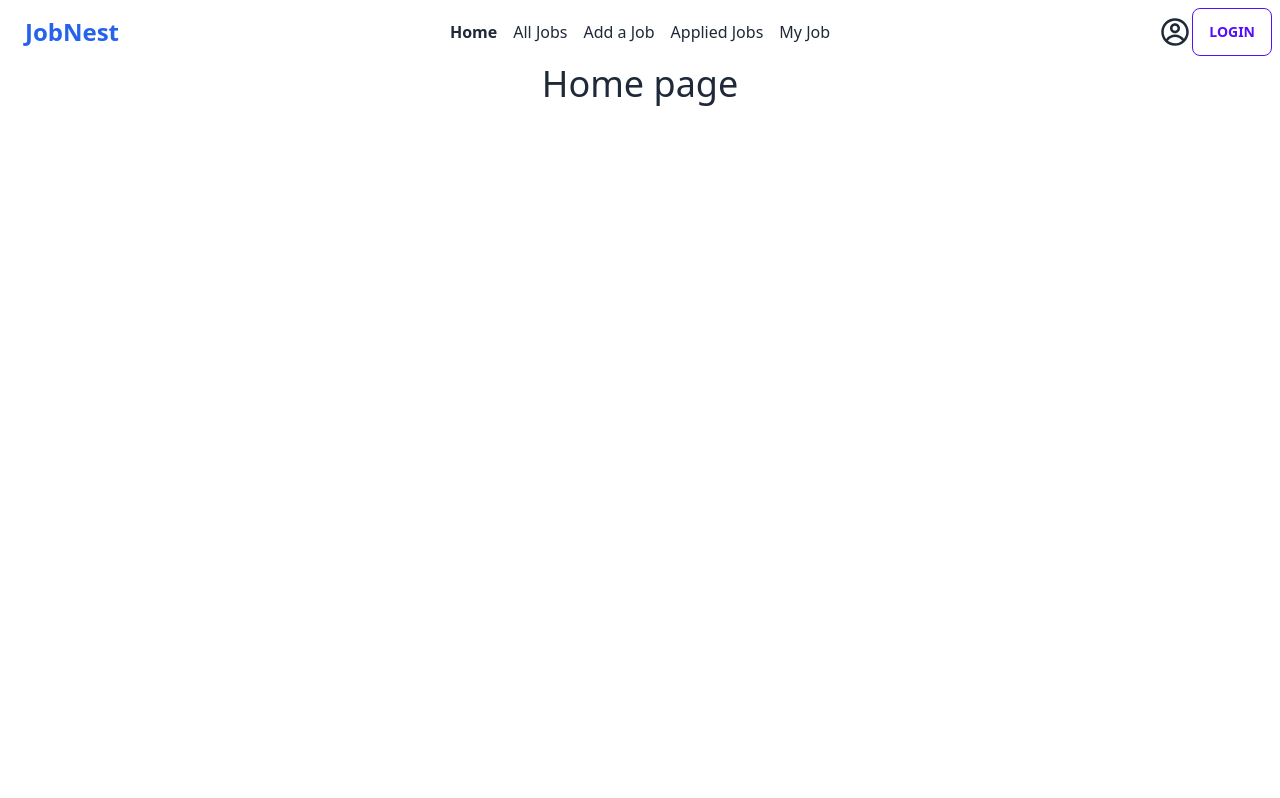
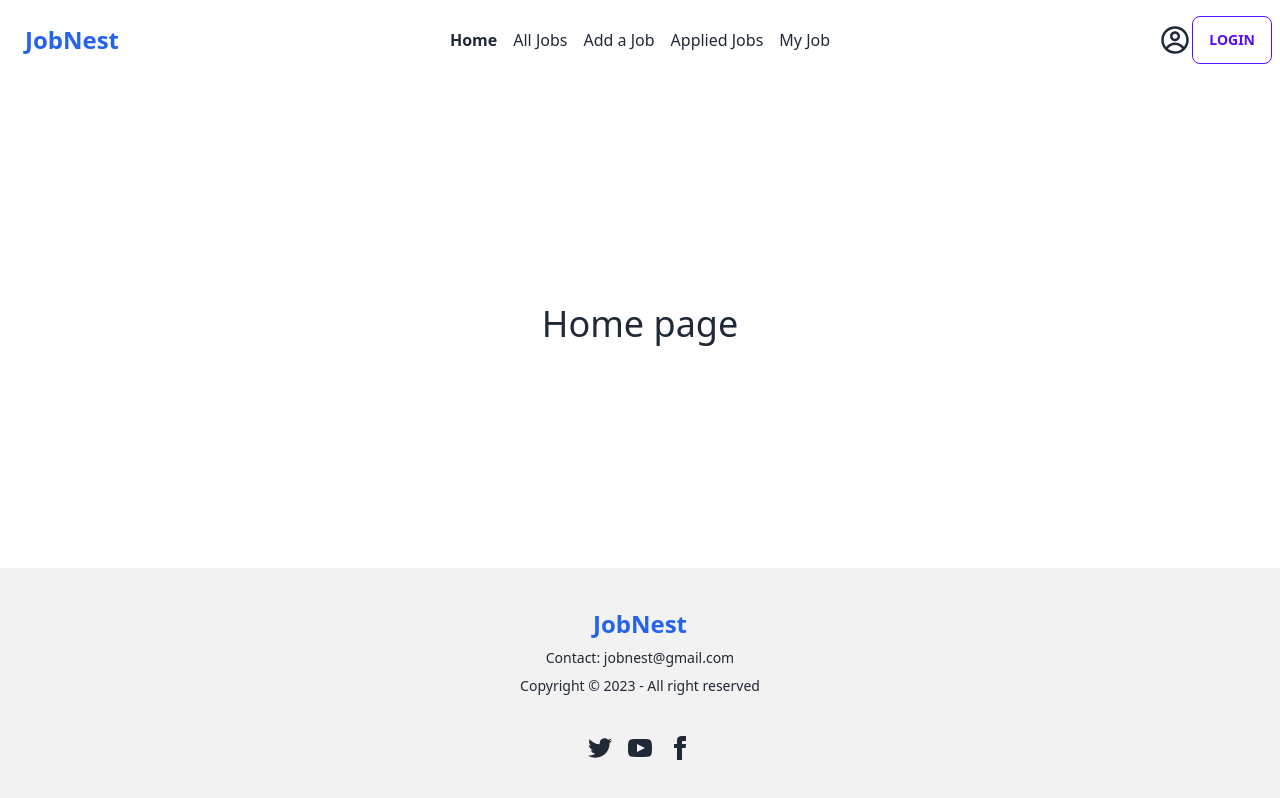
Before and after one commit to shimu-7/jobnest-client, a React (Vite) app: page / in a window 1280 px wide. Built offline with nearby package versions, Linux system fonts and the light colour scheme.

Commit message:
login and registration page created

```diff
--- a/src/layout/Root.jsx
+++ b/src/layout/Root.jsx
@@ -1,16 +1,28 @@
 import { Outlet } from "react-router-dom";
+import NavBar from "../shared/NavBar";
+import Footer from "../shared/Footer";
+
 
 
 const Root = () => {
     return (
-        <div className="bg-base-50">
+        <div className="bg-base-50 min-h-screen flex flex-col">
 
-                <div >
 
-                    <Outlet></Outlet>
+                <div className="mb-auto w-full">
+                <NavBar></NavBar>
+                </div>
+                <Outlet></Outlet>
 
-                </div>
-            </div>
+
+               <div className="mt-auto">
+               <Footer></Footer>
+               </div>
+
+
+
+
+        </div>
     );
 };
 
--- a/src/pages/ErrorPage.jsx
+++ b/src/pages/ErrorPage.jsx
@@ -8,7 +8,7 @@
             <div className="flex justify-center items-center min-h-screen">
                 <div className="text-center">
 
-                    <img className="text-5xl" src="https://encrypted-tbn0.gstatic.com/images?q=tbn:ANd9GcSTxe6nQDQTbrY_P_gJDZHy3YW__RljBqd-u1HGh8lYDuHSSZeY77IzR7Gr6J2oM2NC0LQ&usqp=CAU" alt="" />
+                    <img className="text-7xl" src="https://encrypted-tbn0.gstatic.com/images?q=tbn:ANd9GcSTxe6nQDQTbrY_P_gJDZHy3YW__RljBqd-u1HGh8lYDuHSSZeY77IzR7Gr6J2oM2NC0LQ&usqp=CAU" alt="" />
 
 
                     <button className="btn btn-active btn-accent p-2 rounded-lg my-5"><Link to="/">Go Back</Link></button>
--- a/src/pages/Home.jsx
+++ b/src/pages/Home.jsx
@@ -1,10 +1,12 @@
-import NavBar from "../shared/NavBar";
+
 
 const Home = () => {
     return (
         <div>
-            <NavBar></NavBar>
             <h2 className="text-4xl text-center">Home page</h2>
+
+
+
         </div>
     );
 };
--- /dev/null
+++ b/src/pages/LogIn.jsx
@@ -0,0 +1,61 @@
+import { Link } from "react-router-dom";
+
+
+const LogIn = () => {
+    const handleLogin = e => {
+        e.preventDefault();
+        const email = e.target.email.value;
+        const pass = e.target.password.value;
+        console.log(email, pass);
+    }
+
+    const handleGoogleLogIn = e => {
+        e.preventDefault();
+    }
+    return (
+        <div>
+
+
+            <div className="hero min-h-screen ">
+
+                <div className="hero-content flex-col">
+
+                    <div className="card flex-shrink-0 w-full max-w-sm shadow-2xl mx-8">
+
+                        <h1 className="text-4xl font-bold text-center my-5">Login now!</h1>
+                        <form onSubmit={handleLogin} className="card-body">
+                            <div className="form-control">
+                                <label className="label">
+                                    <span className="label-text">Email</span>
+                                </label>
+                                <input type="email" placeholder="email" className="input input-bordered" name="email" required />
+                            </div>
+                            <div className="form-control">
+                                <label className="label">
+                                    <span className="label-text">Password</span>
+                                </label>
+                                <input type="password" placeholder="password" className="input input-bordered" name="password" required />
+                                <label className="label">
+                                    <a href="#" className="label-text-alt link link-hover">Forgot password?</a>
+                                </label>
+                            </div>
+                            <div className="form-control mt-6">
+                                <button className="btn bg-pink-700 text-white border py-2 rounded-lg ">Login</button>
+                            </div>
+                            <p className="text-center">or</p>
+                            <button onClick={handleGoogleLogIn} className="btn-outline  border py-2 rounded-lg"> <Link to="/">Continue with <span className="font-bold text-xl">Google</span></Link></button>
+
+                            <p>Don't have an Account?<Link to="/register" className="text-red-700 font-medium">Register</Link>  </p>
+
+                        </form>
+
+
+                    </div>
+                </div>
+            </div>
+
+        </div>
+    );
+};
+
+export default LogIn;
--- /dev/null
+++ b/src/pages/Register.jsx
@@ -0,0 +1,59 @@
+import { Link } from "react-router-dom";
+
+
+const Register = () => {
+    const handleRegister = e =>{
+        e.preventDefault();
+    }
+    return (
+        <div>
+            <div className="hero min-h-screen ">
+
+                <div className="hero-content flex-col">
+
+                    <div className="card flex-shrink-0 w-full max-w-sm shadow-2xl bg-slate-100 mx-8">
+
+                        <h1 className="text-4xl font-bold text-center my-5">Please Register</h1>
+                        <form onSubmit={handleRegister} className="card-body">
+                            <div className="form-control">
+                                <label className="label">
+                                    <span className="label-text">User Name</span>
+                                </label>
+                                <input type="text" placeholder="User Name" className="input input-bordered" name="name" required />
+                            </div>
+                            <div className="form-control">
+                                <label className="label">
+                                    <span className="label-text">Photo URL</span>
+                                </label>
+                                <input type="text" placeholder="Photo URL" className="input input-bordered" name="photo" />
+                            </div>
+                            <div className="form-control">
+                                <label className="label">
+                                    <span className="label-text">Email</span>
+                                </label>
+                                <input type="email" placeholder="email" className="input input-bordered" name="email" required />
+                            </div>
+                            <div className="form-control">
+                                <label className="label">
+                                    <span className="label-text">Password</span>
+                                </label>
+                                <input type="password" placeholder="password" className="input input-bordered" name="password" required />
+                                <label className="label">
+                                    <a href="#" className="label-text-alt link link-hover">Forgot password?</a>
+                                </label>
+                            </div>
+                            <div className="form-control mt-6">
+                                <button className="btn bg-pink-700 text-white">Register</button>
+                            </div>
+                            <p>Already have an account!!! Please <Link to="/login" className="text-red-700 font-medium">Login</Link></p>
+                        </form>
+
+                    </div>
+
+                </div>
+            </div>
+        </div>
+    );
+};
+
+export default Register;
--- /dev/null
+++ b/src/shared/Footer.jsx
@@ -0,0 +1,27 @@
+
+
+const Footer = () => {
+    return (
+
+            <footer className="footer footer-center p-10 bg-base-200">
+                <aside>
+
+                    <p className="font-bold text-2xl text-blue-600">
+                        JobNest
+                    </p>
+                    <p>Contact: jobnest@gmail.com</p>
+                    <p>Copyright © 2023 - All right reserved</p>
+                </aside>
+                <nav>
+                    <div className="grid grid-flow-col gap-4">
+                        <a><svg xmlns="http://www.w3.org/2000/svg" width="24" height="24" viewBox="0 0 24 24" className="fill-current"><path d="M24 4.557c-.883.392-1.832.656-2.828.775 1.017-.609 1.798-1.574 2.165-2.724-.951.564-2.005.974-3.127 1.195-.897-.957-2.178-1.555-3.594-1.555-3.179 0-5.515 2.966-4.797 6.045-4.091-.205-7.719-2.165-10.148-5.144-1.29 2.213-.669 5.108 1.523 6.574-.806-.026-1.566-.247-2.229-.616-.054 2.281 1.581 4.415 3.949 4.89-.693.188-1.452.232-2.224.084.626 1.956 2.444 3.379 4.6 3.419-2.07 1.623-4.678 2.348-7.29 2.04 2.179 1.397 4.768 2.212 7.548 2.212 9.142 0 14.307-7.721 13.995-14.646.962-.695 1.797-1.562 2.457-2.549z"></path></svg></a>
+                        <a><svg xmlns="http://www.w3.org/2000/svg" width="24" height="24" viewBox="0 0 24 24" className="fill-current"><path d="M19.615 3.184c-3.604-.246-11.631-.245-15.23 0-3.897.266-4.356 2.62-4.385 8.816.029 6.185.484 8.549 4.385 8.816 3.6.245 11.626.246 15.23 0 3.897-.266 4.356-2.62 4.385-8.816-.029-6.185-.484-8.549-4.385-8.816zm-10.615 12.816v-8l8 3.993-8 4.007z"></path></svg></a>
+                        <a><svg xmlns="http://www.w3.org/2000/svg" width="24" height="24" viewBox="0 0 24 24" className="fill-current"><path d="M9 8h-3v4h3v12h5v-12h3.642l.358-4h-4v-1.667c0-.955.192-1.333 1.115-1.333h2.885v-5h-3.808c-3.596 0-5.192 1.583-5.192 4.615v3.385z"></path></svg></a>
+                    </div>
+                </nav>
+            </footer>
+
+    );
+};
+
+export default Footer;
--- a/src/shared/NavBar.jsx
+++ b/src/shared/NavBar.jsx
@@ -1,4 +1,4 @@
-import { NavLink } from "react-router-dom";
+import { Link, NavLink } from "react-router-dom";
 import { CgProfile } from "react-icons/cg";
 
 
@@ -9,7 +9,7 @@
             style={({ isActive, isPending, isTransitioning }) => {
                 return {
                     fontWeight: isActive ? "bold" : "",
-                    color: isPending ? "red" :"",
+                    color: isPending ? "red" : "",
                     viewTransitionName: isTransitioning ? "slide" : "",
                 };
             }}
@@ -22,7 +22,7 @@
             style={({ isActive, isPending, isTransitioning }) => {
                 return {
                     fontWeight: isActive ? "bold" : "",
-                    color: isPending ? "red" :"",
+                    color: isPending ? "red" : "",
                     viewTransitionName: isTransitioning ? "slide" : "",
                 };
             }}
@@ -35,7 +35,7 @@
             style={({ isActive, isPending, isTransitioning }) => {
                 return {
                     fontWeight: isActive ? "bold" : "",
-                    color: isPending ? "red" :"",
+                    color: isPending ? "red" : "",
                     viewTransitionName: isTransitioning ? "slide" : "",
                 };
             }}
@@ -48,7 +48,7 @@
             style={({ isActive, isPending, isTransitioning }) => {
                 return {
                     fontWeight: isActive ? "bold" : "",
-                    color: isPending ? "red" :"",
+                    color: isPending ? "red" : "",
                     viewTransitionName: isTransitioning ? "slide" : "",
                 };
             }}
@@ -61,7 +61,7 @@
             style={({ isActive, isPending, isTransitioning }) => {
                 return {
                     fontWeight: isActive ? "bold" : "",
-                    color: isPending ? "red" :"",
+                    color: isPending ? "red" : "",
                     viewTransitionName: isTransitioning ? "slide" : "",
                 };
             }}
@@ -72,8 +72,8 @@
 
     </>
     return (
-        <div>
-            <div className="navbar bg-base-100 max-w-7xl mx-auto">
+        <div >
+            <div className="navbar py-4 bg-base-100 max-w-7xl mx-auto">
                 <div className="navbar-start">
                     <div className="dropdown">
                         <label tabIndex={0} className="btn btn-ghost lg:hidden">
@@ -99,7 +99,9 @@
                     <div className="mr-[2px]">
                         <CgProfile className="text-3xl"></CgProfile>
                     </div>
-                    <a className="btn btn-outline btn-primary">LogIn</a>
+                    <Link to="/login">
+                        <button className="btn btn-outline btn-primary">LogIn</button>
+                    </Link>
                 </div>
             </div>
         </div>
```
Also changed, not shown: src/Routes/Routes.jsx (+15 -0 lines), src/pages/AllJob.jsx (added, +22 -0 lines). Lines whose indentation alone changed are shown as unchanged.
